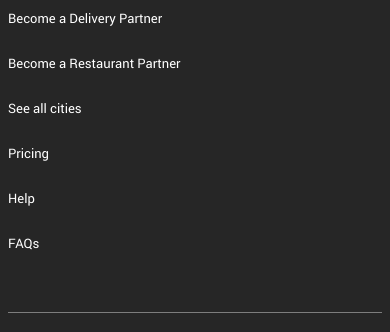
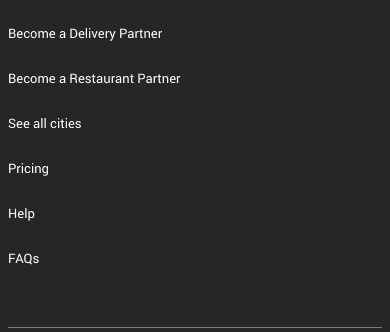
Before and after one commit to aleks-mos/uber-eats-proj, a plain HTML site: page index.html in a window 390 px wide. Shown: the part 5000-5332 px from the top of the page. Drawn offline with Linux system fonts and the light colour scheme.

Commit message:
change doc

```diff
--- a/styles/main.css
+++ b/styles/main.css
@@ -445,6 +445,21 @@ a {
   }
 }
 
+@media (max-width: 680px) {
+  .footer__block {
+    display: -webkit-box;
+    display: -ms-flexbox;
+    display: flex;
+    -webkit-box-orient: vertical;
+    -webkit-box-direction: normal;
+        -ms-flex-direction: column;
+            flex-direction: column;
+  }
+  .footer__center-block_list {
+    margin-top: 15px;
+  }
+}
+
 @media (max-width: 639px) {
   .header,
   .main,
@@ -458,15 +473,6 @@ a {
     grid-template-rows: repeat(9, 1fr);
     grid-template-columns: 1fr;
   }
-  .footer__block {
-    display: -webkit-box;
-    display: -ms-flexbox;
-    display: flex;
-    -webkit-box-orient: vertical;
-    -webkit-box-direction: normal;
-        -ms-flex-direction: column;
-            flex-direction: column;
-  }
   .row span,
   .сopyright__link-pr,
   .сopyright__link-ter {
```
